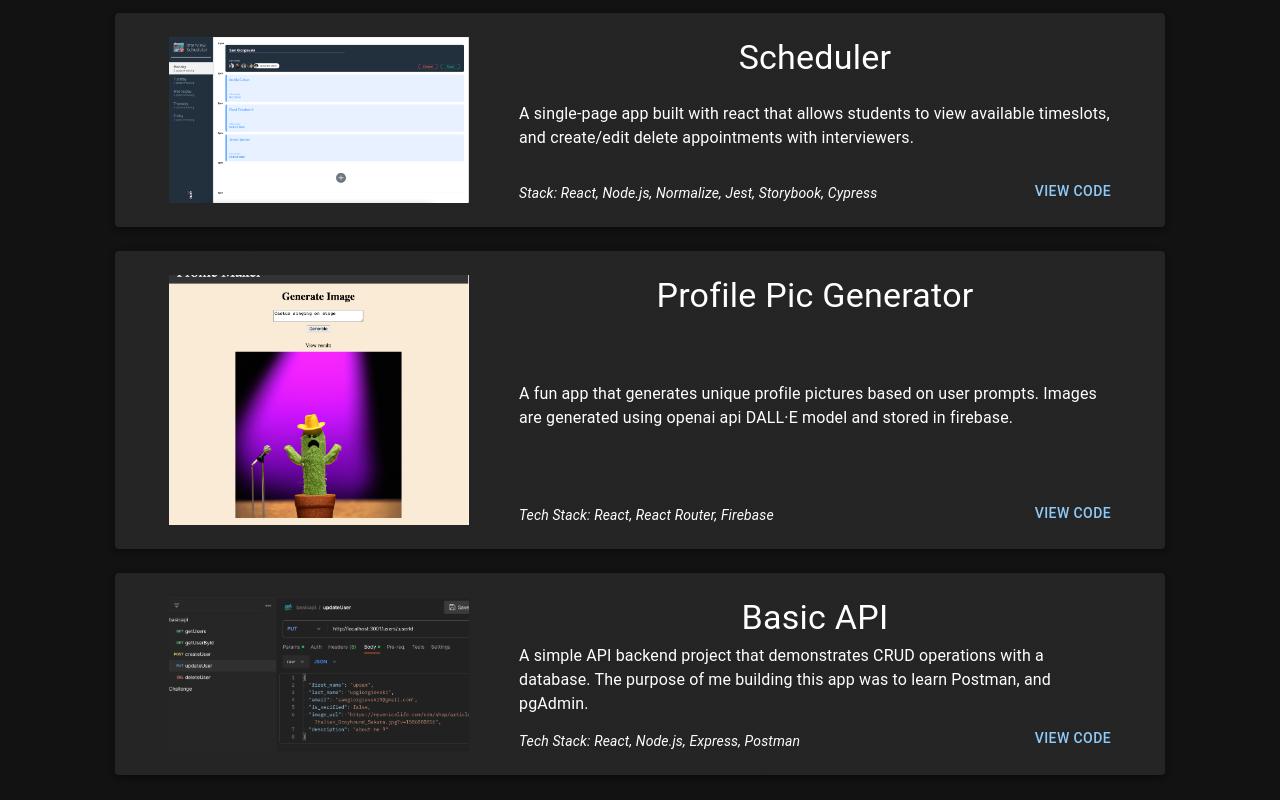
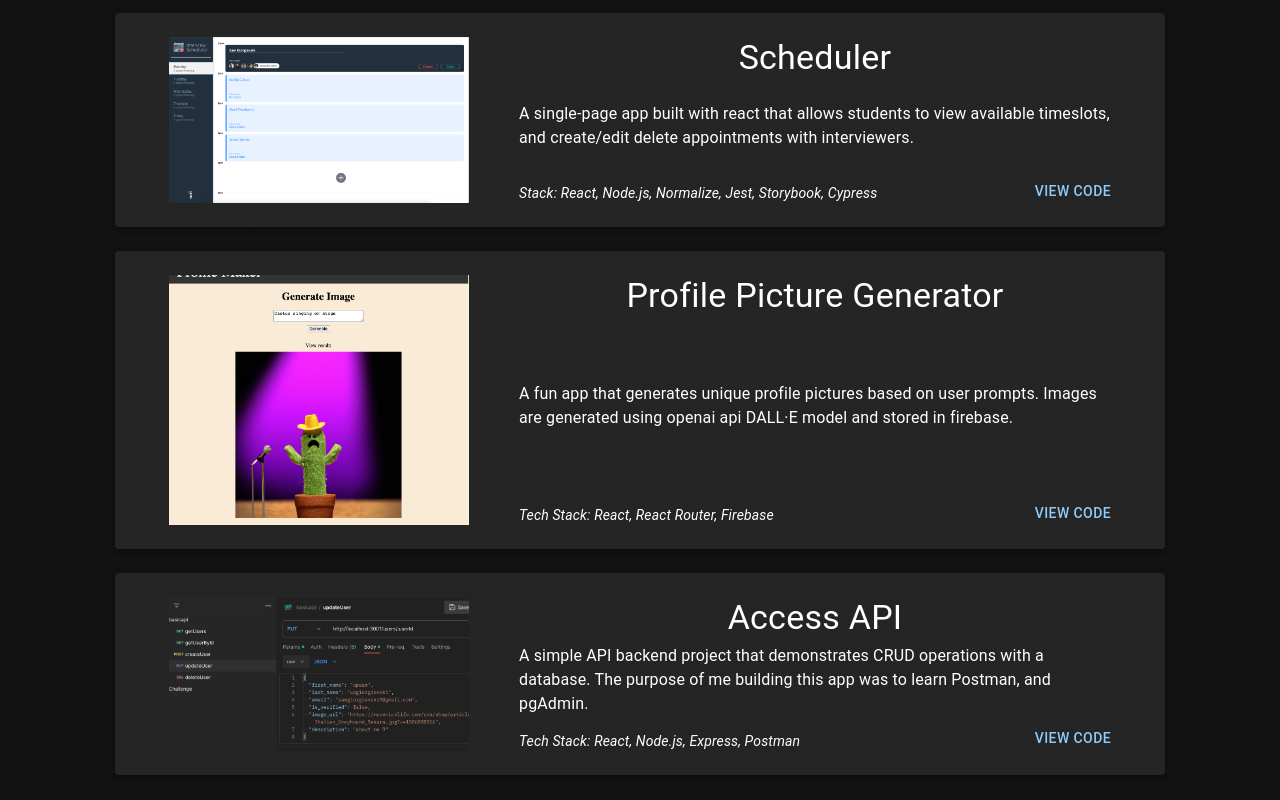
Before and after one commit to SamGiorgievski/my_portfolio, a React (Create React App) app: page /projects in a window 1280 px wide. Shown: the part 380-1180 px from the top of the page. Built offline with nearby package versions, Linux system fonts and the light colour scheme.

Commit message:
update project page info

```diff
--- a/src/Projects.js
+++ b/src/Projects.js
@@ -250,7 +250,7 @@ const Projects = () => {
 
             <Typography variant="h4" sx={{
               marginBottom: {xs: "5px", sm: "5px"}
-            }}>Profile Pic Generator</Typography>
+            }}>Profile Picture Generator</Typography>
             <Typography variant="body1" sx={{
                 marginBottom: {xs: "10px", sm: "10px"},
                 wordWrap: "break-word"
@@ -276,7 +276,7 @@ const Projects = () => {
                 <Button
                 variant="text"
                 color="primary"
-                target="_blank" href="https://github.com/SamGiorgievski/image_generation"
+                target="_blank" href="https://github.com/SamGiorgievski/Profile-Picture-Generator"
                 sx={{
                   padding: "0px !important",
                   whiteSpace: "nowrap"
@@ -343,7 +343,7 @@ const Projects = () => {
               <Typography variant="h4" sx={{
                 marginBottom: {xs: "5px", sm: "5px"}
               }}>
-                Basic API
+                Access API
                 </Typography>
               <Typography variant="body1" sx={{
                 marginBottom: {xs: "10px", sm: "10px"},
@@ -370,7 +370,7 @@ const Projects = () => {
                   <Button
                   variant="text"
                   color="primary"
-                  target="_blank" href="https://github.com/SamGiorgievski/basic-api"
+                  target="_blank" href="https://github.com/SamGiorgievski/access-api"
                   padding="none"
                   sx={{
                     padding: "0px !important",
```
